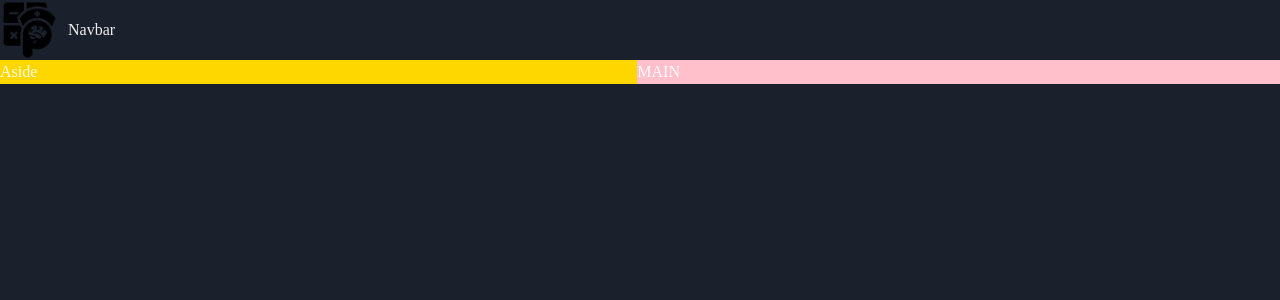
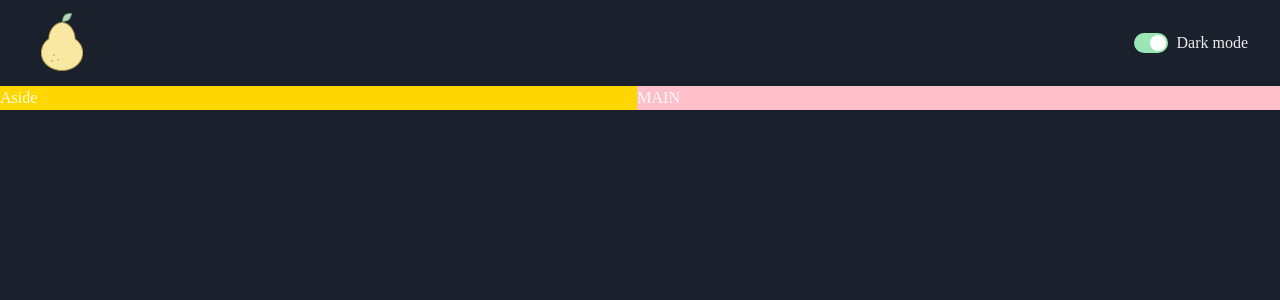
Before and after one commit to kiranvenom/game, a React (Vite) app: page / in a window 1280 px wide. Shown: the top 300 px of the page. Built offline with nearby package versions, Linux system fonts and the light colour scheme.

Commit message:
build color mode switch

```diff
--- /dev/null
+++ b/src/components/ColorModeSwitch.jsx
@@ -0,0 +1,14 @@
+import { HStack, Switch, Text, useColorMode } from '@chakra-ui/react';
+import React from 'react';
+
+const ColorModeSwitch = () => {
+	const { toggleColorMode, colorMode } = useColorMode();
+	return (
+		<HStack>
+			<Switch colorScheme='green' isChecked={colorMode === 'dark'} onChange={toggleColorMode} />
+			<Text>Dark mode</Text>
+		</HStack>
+	);
+};
+
+export default ColorModeSwitch;
--- a/src/components/Navbar.jsx
+++ b/src/components/Navbar.jsx
@@ -1,11 +1,12 @@
-import { HStack, Image, Text } from '@chakra-ui/react';
-import logo from '../assets/logo.png';
+import { HStack, Image } from '@chakra-ui/react';
+import logo from '../assets/pear.png';
+import ColorModeSwitch from './ColorModeSwitch';
 
 const Navbar = () => {
 	return (
-		<HStack>
+		<HStack justify={'space-between'} padding={'0.8rem 2rem'}>
 			<Image src={logo} boxSize={'60px'} />
-			<Text>Navbar</Text>
+			<ColorModeSwitch />
 		</HStack>
 	);
 };
```
Also changed, not shown: src/assets/pear.png (added).
